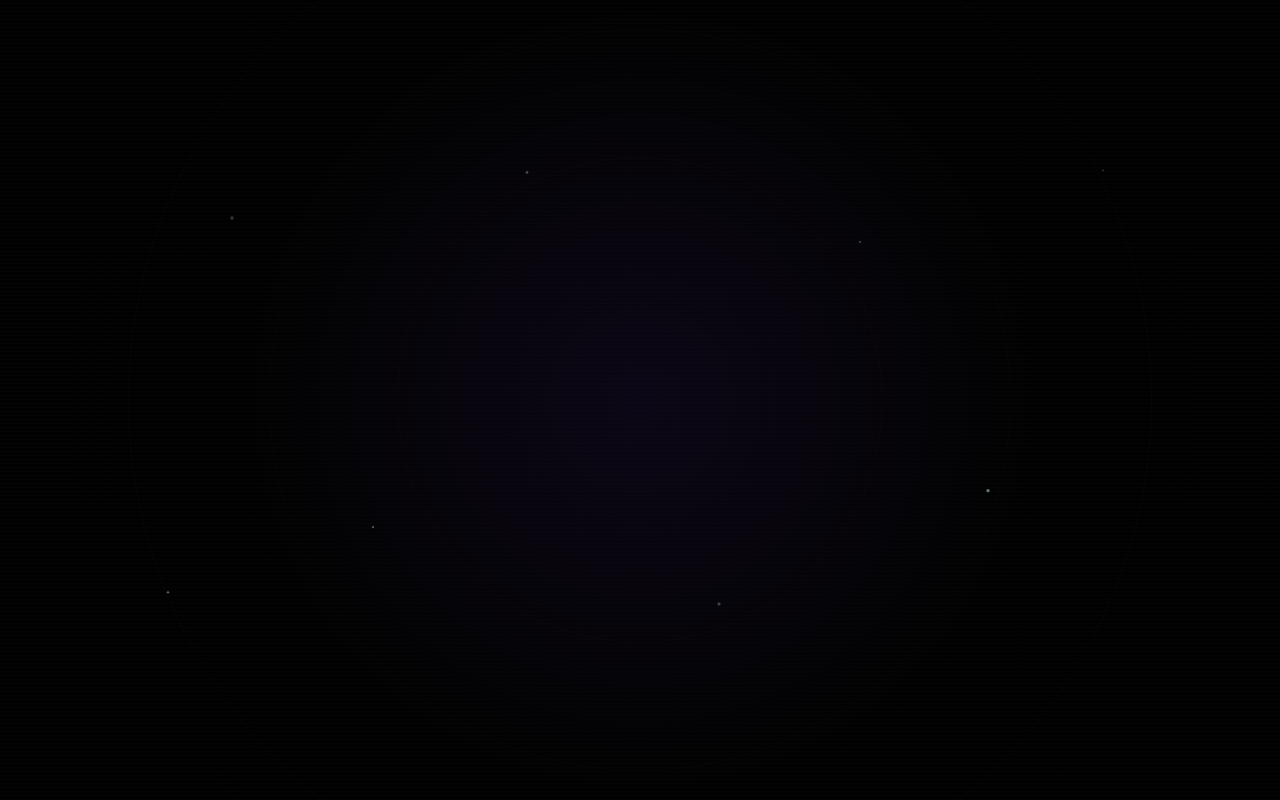
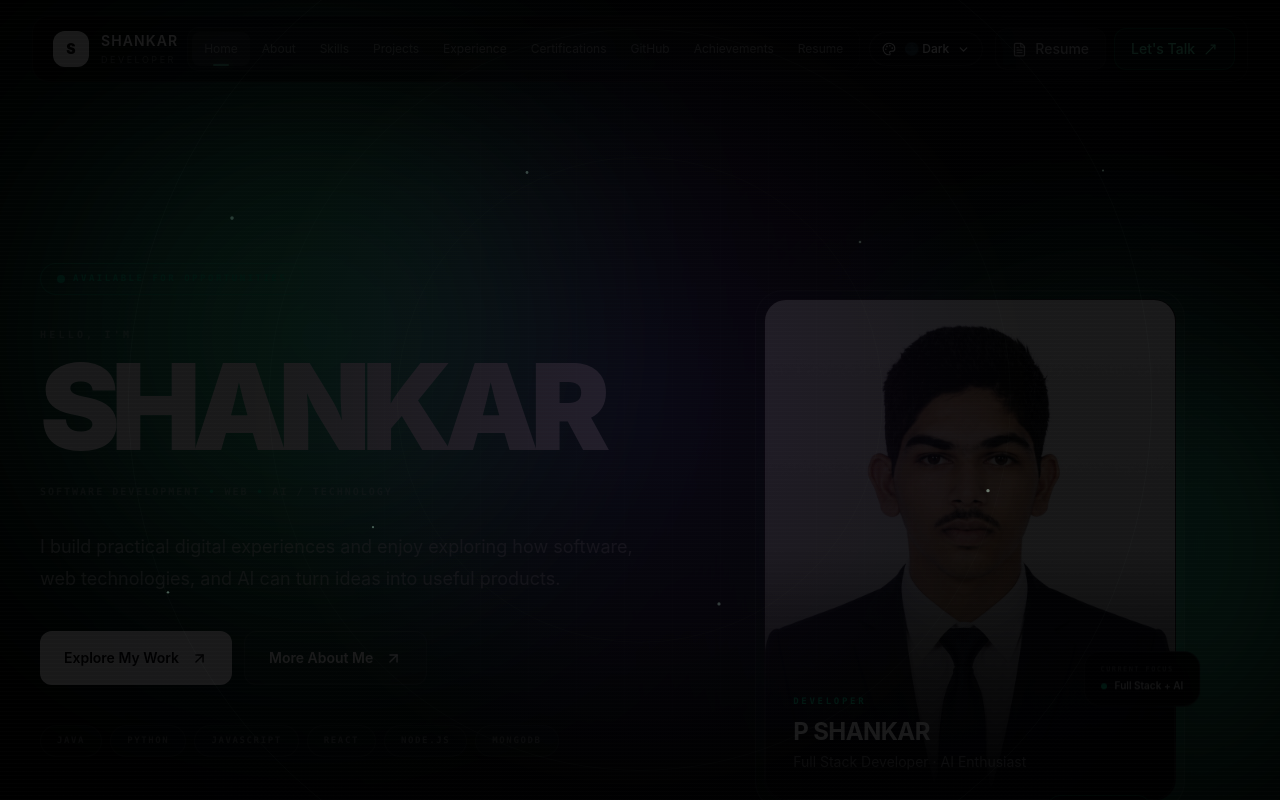
Before and after one commit to shankar-uxcloud/my-portfolio, a React (Vite) app: page / in a window 1280 px wide. Shown: the top 800 px of the page. Built offline with nearby package versions, Linux system fonts and the light colour scheme.

Commit message:
Fix loader and finalize theme system

```diff
--- a/src/App.jsx
+++ b/src/App.jsx
@@ -1,4 +1,5 @@
 import { AnimatePresence, motion } from "framer-motion";
+import { useState } from "react";
 import { useLocation } from "react-router-dom";
 
 import Loader from "./components/ui/Loader";
@@ -11,20 +12,37 @@ import { ThemeProvider } from "./context/ThemeContext";
 
 function AppContent() {
   const location = useLocation();
+  const [isLoading, setIsLoading] = useState(true);
 
   return (
     <>
-      {/* Cinematic loader preserved */}
-      <Loader />
+      {/* =====================================================
+          CINEMATIC LOADER
+      ===================================================== */}
+      <AnimatePresence>
+        {isLoading && (
+          <Loader
+            onComplete={() => {
+              setIsLoading(false);
+            }}
+          />
+        )}
+      </AnimatePresence>
 
-      {/* Global ambient effects */}
+      {/* =====================================================
+          GLOBAL BACKGROUND EFFECTS
+      ===================================================== */}
       <AmbientBackground />
       <CursorGlow />
 
-      {/* Navigation */}
+      {/* =====================================================
+          NAVBAR
+      ===================================================== */}
       <Navbar />
 
-      {/* Page transitions */}
+      {/* =====================================================
+          PAGE CONTENT
+      ===================================================== */}
       <AnimatePresence mode="wait">
         <motion.main
           key={location.pathname}
@@ -50,10 +68,17 @@ function AppContent() {
         </motion.main>
       </AnimatePresence>
 
+      {/* =====================================================
+          FOOTER
+      ===================================================== */}
       <Footer />
     </>
   );
 }
+
+/* =========================================================
+   APP
+========================================================= */
 
 function App() {
   return (
--- a/src/components/ui/AmbientBackground.jsx
+++ b/src/components/ui/AmbientBackground.jsx
@@ -6,8 +6,20 @@ function AmbientBackground() {
       className="pointer-events-none fixed inset-0 z-0 overflow-hidden"
       aria-hidden="true"
     >
-      <div className="absolute inset-0 bg-[#020203]" />
+      {/* =====================================================
+          BASE BACKGROUND
+      ===================================================== */}
+      <div
+        className="absolute inset-0"
+        style={{
+          background: "var(--bg-main)",
+          transition: "background 0.5s ease",
+        }}
+      />
 
+      {/* =====================================================
+          PRIMARY ACCENT GLOW
+      ===================================================== */}
       <motion.div
         animate={{
           x: ["-4%", "4%", "-4%"],
@@ -19,9 +31,16 @@ function AmbientBackground() {
           repeat: Infinity,
           ease: "easeInOut",
         }}
-        className="absolute left-[5%] top-[10%] h-[30rem] w-[30rem] rounded-full bg-emerald-500/[0.035] blur-[120px]"
+        className="absolute left-[5%] top-[10%] h-[30rem] w-[30rem] rounded-full blur-[120px]"
+        style={{
+          background: "var(--accent)",
+          opacity: "var(--glow-opacity)",
+        }}
       />
 
+      {/* =====================================================
+          SECONDARY ACCENT GLOW
+      ===================================================== */}
       <motion.div
         animate={{
           x: ["4%", "-4%", "4%"],
@@ -33,15 +52,23 @@ function AmbientBackground() {
           repeat: Infinity,
           ease: "easeInOut",
         }}
-        className="absolute bottom-[5%] right-[-5%] h-[28rem] w-[28rem] rounded-full bg-white/[0.025] blur-[120px]"
+        className="absolute bottom-[5%] right-[-5%] h-[28rem] w-[28rem] rounded-full blur-[120px]"
+        style={{
+          background: "var(--accent)",
+          opacity: "var(--glow-opacity-secondary)",
+        }}
       />
 
+      {/* =====================================================
+          GRID
+      ===================================================== */}
       <div
-        className="absolute inset-0 opacity-[0.035]"
+        className="absolute inset-0"
         style={{
+          opacity: "var(--grid-opacity)",
           backgroundImage: `
-            linear-gradient(rgba(255,255,255,0.16) 1px, transparent 1px),
-            linear-gradient(90deg, rgba(255,255,255,0.16) 1px, transparent 1px)
+            linear-gradient(var(--grid-line) 1px, transparent 1px),
+            linear-gradient(90deg, var(--grid-line) 1px, transparent 1px)
           `,
           backgroundSize: "48px 48px",
           maskImage:
@@ -51,7 +78,16 @@ function AmbientBackground() {
         }}
       />
 
-      <div className="absolute inset-0 bg-[radial-gradient(circle_at_center,transparent_20%,rgba(0,0,0,0.48)_100%)]" />
+      {/* =====================================================
+          VIGNETTE
+      ===================================================== */}
+      <div
+        className="absolute inset-0"
+        style={{
+          background:
+            "radial-gradient(circle at center, transparent 20%, var(--vignette) 100%)",
+        }}
+      />
     </div>
   );
 }
--- a/src/components/ui/ThemeSwitcher.jsx
+++ b/src/components/ui/ThemeSwitcher.jsx
@@ -1,11 +1,17 @@
 import { useEffect, useRef, useState } from "react";
-import { Check, ChevronDown, Palette } from "lucide-react";
+import {
+  Check,
+  ChevronDown,
+  Palette,
+} from "lucide-react";
+
 import { THEMES, useTheme } from "../../context/ThemeContext";
 
 function ThemeSwitcher() {
   const { theme, setTheme } = useTheme();
 
   const [open, setOpen] = useState(false);
+
   const containerRef = useRef(null);
 
   useEffect(() => {
@@ -28,15 +34,22 @@ function ThemeSwitcher() {
   const currentTheme = THEMES[theme];
 
   return (
-    <div ref={containerRef} className="theme-switcher relative z-[100]">
+    <div
+      ref={containerRef}
+      className="theme-switcher relative z-[200]"
+    >
+      {/* Trigger */}
       <button
         type="button"
         onClick={() => setOpen((value) => !value)}
         aria-label="Change website theme"
         aria-expanded={open}
-        className="theme-trigger group flex items-center gap-2 rounded-full border px-3 py-2 text-xs font-medium transition-all duration-300"
+        className="theme-trigger group flex items-center gap-2 rounded-full border px-3 py-2 text-xs font-medium"
       >
-        <Palette size={14} />
+        <Palette
+          size={14}
+          strokeWidth={1.8}
+        />
 
         <span className="hidden sm:inline">
           {currentTheme.icon} {currentTheme.label}
@@ -50,14 +63,17 @@ function ThemeSwitcher() {
         />
       </button>
 
+      {/* Dropdown */}
       {open && (
-        <div className="theme-menu absolute right-0 top-[calc(100%+10px)] w-52 overflow-hidden rounded-2xl border p-2 shadow-2xl backdrop-blur-2xl">
+        <div className="theme-menu absolute right-0 top-[calc(100%+10px)] w-52 overflow-hidden rounded-2xl border p-2 shadow-2xl">
+          {/* Header */}
           <div className="px-3 py-2">
             <p className="theme-menu-label font-mono text-[8px] uppercase tracking-[0.25em]">
               Appearance
             </p>
           </div>
 
+          {/* Themes */}
           <div className="space-y-1">
             {Object.entries(THEMES).map(([key, item]) => {
               const active = theme === key;
@@ -70,16 +86,26 @@ function ThemeSwitcher() {
                     setTheme(key);
                     setOpen(false);
                   }}
-                  className={`theme-option flex w-full items-center justify-between rounded-xl px-3 py-2.5 text-left text-sm transition-all duration-200 ${
+                  className={`theme-option flex w-full items-center justify-between rounded-xl px-3 py-2.5 text-left text-sm ${
                     active ? "theme-option-active" : ""
                   }`}
                 >
                   <span className="flex items-center gap-3">
-                    <span className="text-base">{item.icon}</span>
-                    <span>{item.label}</span>
+                    <span className="text-base">
+                      {item.icon}
+                    </span>
+
+                    <span>
+                      {item.label}
+                    </span>
                   </span>
 
-                  {active && <Check size={15} />}
+                  {active && (
+                    <Check
+                      size={15}
+                      strokeWidth={2}
+                    />
+                  )}
                 </button>
               );
             })}
--- a/src/context/ThemeContext.jsx
+++ b/src/context/ThemeContext.jsx
@@ -7,40 +7,56 @@ export const THEMES = {
     label: "Dark",
     icon: "🌑",
   },
+
   light: {
     label: "Light",
     icon: "☀️",
   },
+
   neon: {
     label: "Neon",
     icon: "💚",
   },
-  cyberpunk: {
-    label: "Cyberpunk",
-    icon: "💜",
-  },
-  pink: {
-    label: "Pink",
-    icon: "🌸",
-  },
-  comfort: {
-    label: "Eye Comfort",
-    icon: "👁️",
-  },
 };
 
+function getInitialTheme() {
+  try {
+    const savedTheme = localStorage.getItem("portfolio-theme");
+
+    if (savedTheme && THEMES[savedTheme]) {
+      return savedTheme;
+    }
+  } catch {
+    // Ignore localStorage errors
+  }
+
+  return "dark";
+}
+
 export function ThemeProvider({ children }) {
-  const [theme, setTheme] = useState(() => {
-    return localStorage.getItem("portfolio-theme") || "dark";
-  });
+  const [theme, setTheme] = useState(getInitialTheme);
 
   useEffect(() => {
-    document.documentElement.setAttribute("data-theme", theme);
-    localStorage.setItem("portfolio-theme", theme);
+    const html = document.documentElement;
+    const body = document.body;
+
+    // Apply theme to HTML
+    html.setAttribute("data-theme", theme);
+
+    // Also apply to body
+    body.setAttribute("data-theme", theme);
+
+    // Save selected theme
+    try {
+      localStorage.setItem("portfolio-theme", theme);
+    } catch {
+      // Ignore localStorage errors
+    }
   }, [theme]);
 
   const changeTheme = (newTheme) => {
     if (!THEMES[newTheme]) return;
+
     setTheme(newTheme);
   };
 
```
